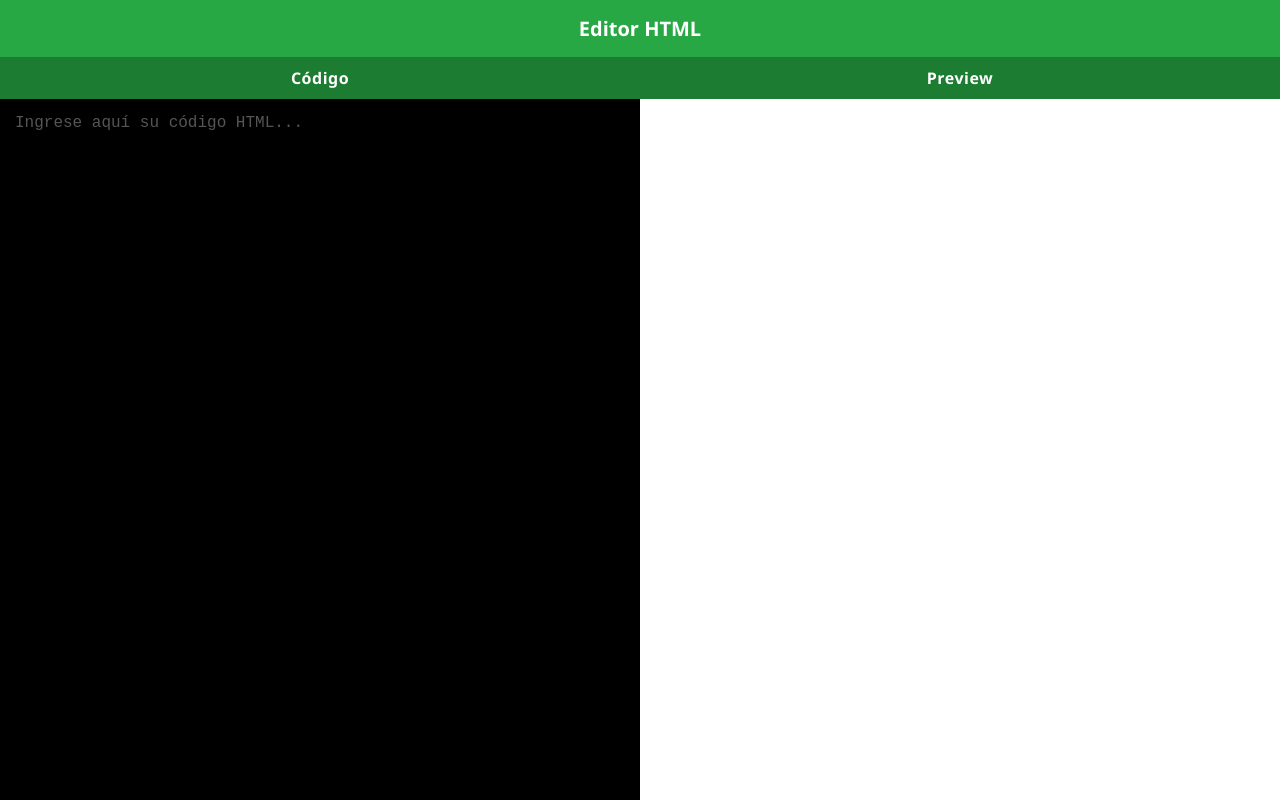
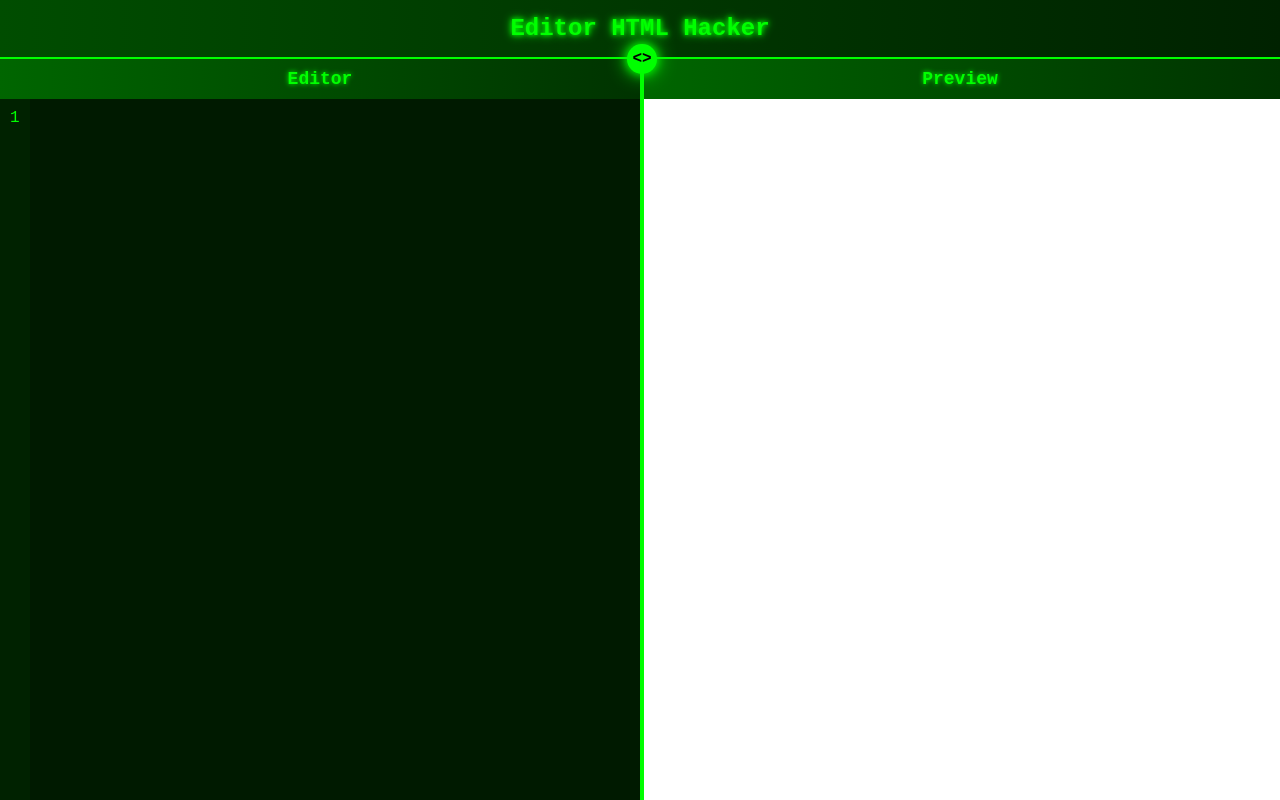
Before and after one commit to TrompiBueno/HTML, a plain HTML site: page index.html in a window 1280 px wide. Drawn offline with Linux system fonts and the light colour scheme.

Commit message:
Revamp HTML structure and styling for code editor
Updated the HTML structure and styles for a code editor interface, enhancing visual elements and functionality.

```diff
--- a/index.html
+++ b/index.html
@@ -3,112 +3,155 @@
 <head>
 <meta charset="UTF-8">
 <meta name="viewport" content="width=device-width, initial-scale=1.0">
-  <title>Editor HTML</title>
+<title>Editor HTML Hacker</title>
 <style>
-    * {
-      box-sizing: border-box;
+  body {
     margin: 0;
-      padding: 0;
-    }
-
-    body {
-      font-family: 'Segoe UI', Tahoma, Geneva, Verdana, sans-serif;
-      background-color: #f0f2f5;
+    font-family: 'Courier New', monospace;
     height: 100vh;
     display: flex;
     flex-direction: column;
+    background-color: #0a0a0a;
+    color: #0f0;
+    overflow: hidden;
   }
 
-    /* Encabezado superior verde */
   header {
-      background-color: #28a745;
-      color: white;
+    background: linear-gradient(90deg, #004d00, #002200);
+    color: #0f0;
     text-align: center;
     padding: 15px;
-      font-size: 20px;
+    font-size: 24px;
     font-weight: bold;
-      box-shadow: 0 4px 6px rgba(0,0,0,0.2);
+    text-shadow: 0 0 5px #0f0, 0 0 10px #0f0;
+    box-shadow: 0 3px 5px rgba(0,0,0,0.5);
+  }
+
+  .horizontal-line {
+    height: 2px;
+    background: #0f0;
+    margin: 0;
+    position: relative;
   }
 
   .container {
     display: flex;
     flex: 1;
-      overflow: hidden;
+    height: calc(100% - 66px); /* header + line */
+    position: relative;
+    background: #003300;
   }
 
   .panel {
     flex: 1;
     display: flex;
     flex-direction: column;
+    overflow: hidden;
   }
 
   .panel-header {
-      background-color: #1c7c31;
-      color: white;
+    background: linear-gradient(90deg, #006600, #003300);
+    color: #0f0;
     text-align: center;
     padding: 10px;
     font-weight: bold;
-      font-size: 16px;
-      letter-spacing: 0.5px;
+    font-size: 18px;
+    text-shadow: 0 0 5px #0f0;
   }
 
-    /* Editor negro */
+  #editor-container {
+    display: flex;
+    flex: 1;
+    position: relative;
+  }
+
+  #line-numbers {
+    background-color: #002200;
+    color: #0f0;
+    padding: 10px;
+    text-align: right;
+    user-select: none;
+    font-size: 16px;
+  }
+
   #editor {
     flex: 1;
-      background-color: #000;
-      color: #fff;
+    background-color: #001a00;
+    color: #0f0;
     font-family: 'Courier New', monospace;
-      font-size: 16px;
-      padding: 15px;
-      border: none;
+    padding: 10px;
+    white-space: pre-wrap;
+    overflow: auto;
+    caret-color: #0f0;
     outline: none;
-      resize: none;
-      overflow-y: auto;
-      position: relative;
   }
 
   #editor::before {
     content: attr(data-placeholder);
     position: absolute;
-      top: 15px;
+    top: 10px;
     left: 15px;
     color: #555;
-      font-family: 'Courier New', monospace;
     pointer-events: none;
-      white-space: pre-wrap;
   }
 
-    #editor:not(:empty)::before {
-      content: "";
-    }
+  #editor:focus::before { display: none; }
 
-    /* Preview blanco */
   #preview {
     flex: 1;
     border: none;
     background-color: #fff;
   }
 
-    @media (max-width: 768px) {
-      .container {
-        flex-direction: column;
+  /* Splitter vertical */
+  #splitter {
+    width: 4px;
+    background: #0f0;
+    position: absolute;
+    top: 0;
+    bottom: 0;
+    z-index: 10;
   }
-      .panel {
-        height: 50%;
-      }
+
+  /* Círculo en la parte superior del splitter */
+  #splitter-circle {
+    width: 30px;
+    height: 30px;
+    border-radius: 50%;
+    background: #0f0;
+    color: #000;
+    font-weight: bold;
+    display: flex;
+    justify-content: center;
+    align-items: center;
+    position: absolute;
+    top: -15px;
+    left: -13px;
+    cursor: grab;
+    box-shadow: 0 0 10px #0f0, 0 0 20px #0f0;
+    user-select: none;
   }
 </style>
 </head>
 <body>
 
-<header>Editor HTML</header>
+<header>Editor HTML Hacker</header>
+<div class="horizontal-line"></div>
 
-<div class="container">
-  <div class="panel">
-    <div class="panel-header">Código</div>
-    <div id="editor" contenteditable="true" data-placeholder="Ingrese aquí su código HTML..."></div>
+<div class="container" id="container">
+  <div class="panel" id="editor-panel">
+    <div class="panel-header">Editor</div>
+    <div id="editor-container">
+      <div id="line-numbers">1</div>
+      <div id="editor" contenteditable="true" data-placeholder="Ingrese su código HTML aquí..."></div>
     </div>
-  <div class="panel">
+  </div>
+
+  <div id="splitter">
+    <div id="splitter-circle">&lt;&gt;</div>
+  </div>
+
+  <div class="panel" id="preview-panel">
     <div class="panel-header">Preview</div>
     <iframe id="preview"></iframe>
   </div>
@@ -116,16 +159,83 @@
 
 <script>
 const editor = document.getElementById('editor');
+const lineNumbers = document.getElementById('line-numbers');
 const preview = document.getElementById('preview');
+const splitter = document.getElementById('splitter');
+const splitterCircle = document.getElementById('splitter-circle');
+const editorPanel = document.getElementById('editor-panel');
+const previewPanel = document.getElementById('preview-panel');
 
-  function updatePreview() {
-    preview.srcdoc = editor.innerText;
+// Posicionar splitter en el centro al inicio
+const container = document.getElementById('container');
+let containerWidth = container.offsetWidth;
+let initialSplitterPos = containerWidth / 2;
+splitter.style.left = initialSplitterPos + 'px';
+
+// Syntax Highlight
+function syntaxHighlight(text){
+  text = text.replace(/&/g, "&amp;").replace(/</g, "&lt;").replace(/>/g, "&gt;");
+  text = text.replace(/(&lt;!--[\s\S]*?--&gt;)/g, '<span class="comment">$1</span>');
+  text = text.replace(/(&lt;\/?[a-zA-Z0-9]+)(\s|&gt;)/g, '<span class="tag">$1</span>$2');
+  text = text.replace(/([a-zA-Z-]+)=/g, '<span class="attribute">$1</span>=');
+  text = text.replace(/"(.*?)"/g, '<span class="value">"$1"</span>');
+  return text;
 }
 
-  editor.addEventListener('input', updatePreview);
+// Update lines
+function updateLineNumbers(){
+  const lines = editor.innerText.split('\n').length;
+  lineNumbers.innerHTML = Array.from({length: lines}, (_, i) => i+1).join('<br>');
+}
 
-  updatePreview();
+// Update editor
+function updateEditor(){
+  const text = editor.innerText;
+  const selection = window.getSelection();
+  const range = document.createRange();
+  const cursorPos = selection.focusOffset;
+  editor.innerHTML = syntaxHighlight(text);
+  updateLineNumbers();
+  try{
+    range.setStart(editor.childNodes[0] || editor, cursorPos);
+    range.collapse(true);
+    selection.removeAllRanges();
+    selection.addRange(range);
+  }catch(e){}
+  preview.srcdoc = text;
+}
+
+editor.addEventListener('input', updateEditor);
+editor.addEventListener('scroll', ()=>{lineNumbers.scrollTop = editor.scrollTop;});
+editor.innerText = '';
+updateEditor();
+
+// Splitter drag
+let isDragging = false;
+
+splitterCircle.addEventListener('mousedown',()=>{isDragging=true;});
+splitterCircle.addEventListener('touchstart',()=>{isDragging=true;});
+document.addEventListener('mouseup',()=>{isDragging=false;});
+document.addEventListener('touchend',()=>{isDragging=false;});
+
+function moveSplitter(clientX){
+  const containerRect = container.getBoundingClientRect();
+  let newWidth = clientX - containerRect.left;
+  if(newWidth < 150) newWidth = 150;
+  if(newWidth > containerRect.width - 150) newWidth = containerRect.width - 150;
+  editorPanel.style.flex = `0 0 ${newWidth}px`;
+  splitter.style.left = newWidth + 'px';
+}
+
+document.addEventListener('mousemove',(e)=>{
+  if(!isDragging) return;
+  moveSplitter(e.clientX);
+});
+
+document.addEventListener('touchmove',(e)=>{
+  if(!isDragging) return;
+  moveSplitter(e.touches[0].clientX);
+});
 </script>
-
 </body>
 </html>
```
Lines whose indentation alone changed are shown as unchanged.
